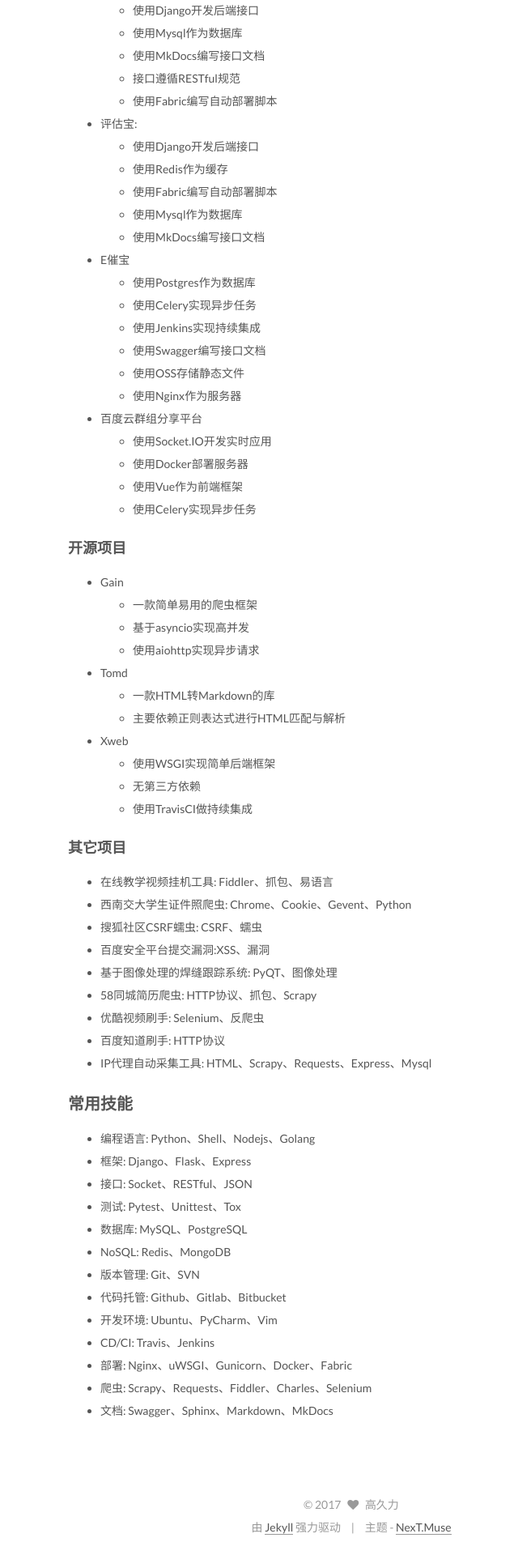
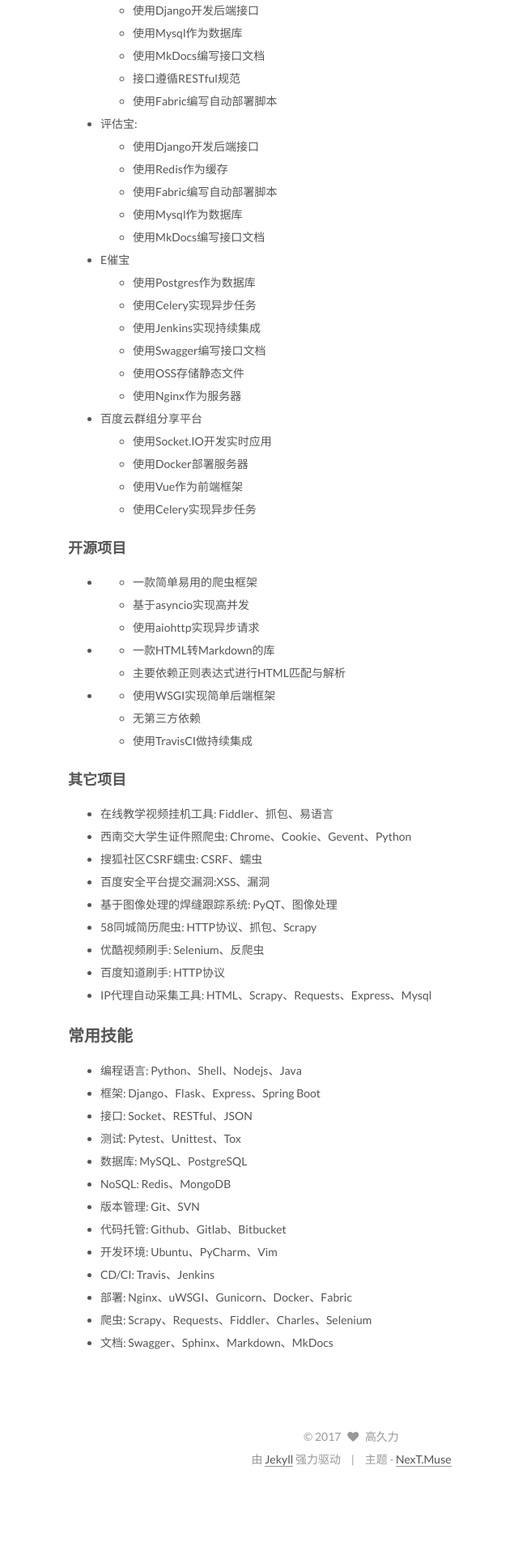
Before and after one commit to wuqiangroy/gaojiuli.github.io, a Jekyll site: the page built from resume/index.md, in a window 1280 px wide. Shown: the part 1129-3049 px from the top of the page at 81% size, without its empty margins (206-846 px from the left). Built offline with Jekyll 4.4.1, drawn with Linux system fonts in a browser that asks for light colours; after the commit the page ends 2965 px from its top, so only the background shows below that.

Commit message:
update-post

```diff
--- a/resume/index.md
+++ b/resume/index.md
@@ -60,14 +60,14 @@ layout: page
 
 ### 开源项目
 
-- Gain
+- [Gain]: https://github.com/gaojiuli/gain
   - 一款简单易用的爬虫框架
   - 基于asyncio实现高并发
   - 使用aiohttp实现异步请求
-- Tomd
+- [Tomd]: https://github.com/gaojiuli/tomd
   - 一款HTML转Markdown的库
   - 主要依赖正则表达式进行HTML匹配与解析
-- Xweb
+- [Xweb]: https://github.com/gaojiuli/xweb
   - 使用WSGI实现简单后端框架
   - 无第三方依赖
   - 使用TravisCI做持续集成
@@ -86,8 +86,8 @@ layout: page
 
 ## 常用技能
 
-- 编程语言: Python、Shell、Nodejs、Golang
-- 框架: Django、Flask、Express
+- 编程语言: Python、Shell、Nodejs、Java
+- 框架: Django、Flask、Express、Spring Boot
 - 接口: Socket、RESTful、JSON
 - 测试: Pytest、Unittest、Tox
 - 数据库: MySQL、PostgreSQL
```
